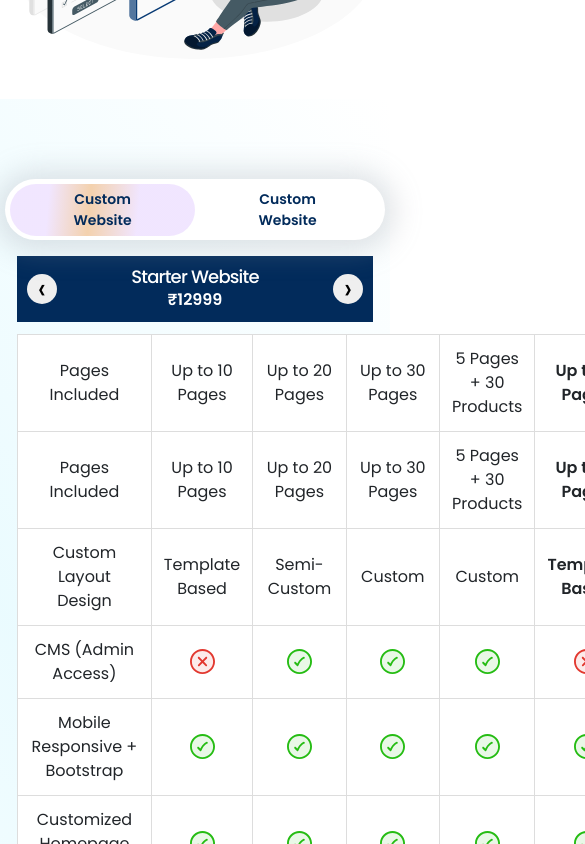
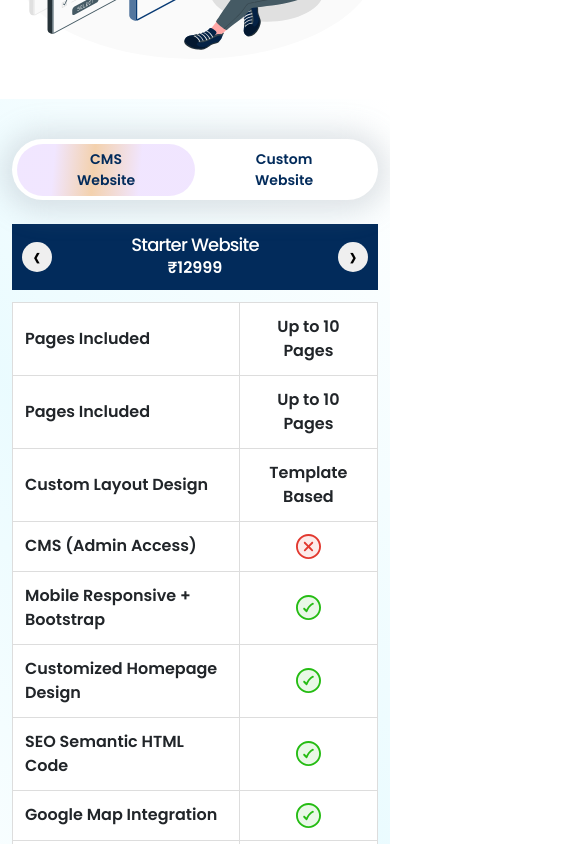
Before and after one commit to webique-technology/webique, a React (Vite) app: page /pricing in a window 390 px wide. Shown: the part 860-1704 px from the top of the page, 585 px wide, since content can reach past the window. Built offline with nearby package versions, Linux system fonts and the light colour scheme.

Commit message:
changes aniket for responsive 22120261043

```diff
--- a/src/assets/scss/InnerPricing.scss
+++ b/src/assets/scss/InnerPricing.scss
@@ -178,7 +178,6 @@
 }
 
 .arrow-container {
-  padding: 80px 0 80px 0;
   position: relative;
 
   .pricing-arrow {
@@ -190,10 +189,6 @@
     @media(max-width:767px) {
       display: none;
     }
-  }
-
-  @media(max-width:767px) {
-    padding: 40px 5px 40px 5px;
   }
 }
 
@@ -208,7 +203,7 @@
   .pricing-table {
     background: $white;
     position: relative;
-    z-index: 10;
+    z-index: 5;
 
     thead {
       position: sticky;
@@ -257,6 +252,10 @@
     }
   }
 
+  .tab-content {
+    width: 100%;
+  }
+
   .pricing-table {
     width: 100%;
     border-collapse: collapse;
@@ -292,6 +291,12 @@
     .mobile-plan-switcher {
       display: flex;
     }
+
+    .pricing-section .nav-tabs {
+      width: 100%;
+      position: relative !important;
+      z-index: 5 !important;
+    }
   }
 
 }
--- a/src/assets/scss/main.scss
+++ b/src/assets/scss/main.scss
@@ -344,6 +344,74 @@
         }
     }
 
+    .pricing-card {
+        // opacity: 0.8;
+        background: $light;
+        box-shadow: rgba(100, 100, 111, 0.2) 0px 7px 29px 0px;
+        border: 0;
+        cursor: pointer;
+        border-radius: $radius-m;
+
+        .msp-box {
+            position: absolute;
+            top: -20px;
+            right: -10px;
+            background: $dark-blue;
+            color: $white;
+            padding: 10px;
+            border-radius: 0 25px 0 25px;
+        }
+
+        .card-title {
+            padding: 6px 12px;
+            background: $trinery;
+            font-size: $font-size-base075;
+            width: max-content;
+            border-radius: $radius-m;
+            margin: 0;
+            cursor: not-allowed;
+        }
+
+        span {
+            color: $gray-text-2;
+            font-size: $font-size-base0875;
+        }
+
+        ul {
+            li {
+                p {
+                    line-height: $h5-lh;
+                }
+            }
+        }
+
+        .price-card-btn {
+            border: 1px solid $dark-blue;
+            background: none;
+            color: $dark-blue;
+            font-weight: 600;
+            padding: 12px;
+
+            &:hover {
+                background: $dark-blue;
+                color: $white;
+            }
+        }
+
+        &:hover {
+            background: $white;
+        }
+
+        @media(max-width:576px) {
+            .msp-box {
+                top: -27px;
+                right: 0px;
+            }
+        }
+    }
+}
+
+.nav-tab-div {
     .nav-tabs {
         background: $white;
         // box-shadow: rgb(0, 11, 22) 0px 8px 24px;
@@ -419,71 +487,6 @@
             }
         }
     }
-
-    .pricing-card {
-        // opacity: 0.8;
-        background: $light;
-        box-shadow: rgba(100, 100, 111, 0.2) 0px 7px 29px 0px;
-        border: 0;
-        cursor: pointer;
-        border-radius: $radius-m;
-
-        .msp-box {
-            position: absolute;
-            top: -20px;
-            right: -10px;
-            background: $dark-blue;
-            color: $white;
-            padding: 10px;
-            border-radius: 0 25px 0 25px;
-        }
-
-        .card-title {
-            padding: 6px 12px;
-            background: $trinery;
-            font-size: $font-size-base075;
-            width: max-content;
-            border-radius: $radius-m;
-            margin: 0;
-            cursor: not-allowed;
-        }
-
-        span {
-            color: $gray-text-2;
-            font-size: $font-size-base0875;
-        }
-
-        ul {
-            li {
-                p {
-                    line-height: $h5-lh;
-                }
-            }
-        }
-
-        .price-card-btn {
-            border: 1px solid $dark-blue;
-            background: none;
-            color: $dark-blue;
-            font-weight: 600;
-            padding: 12px;
-
-            &:hover {
-                background: $dark-blue;
-                color: $white;
-            }
-        }
-
-        &:hover {
-            background: $white;
-        }
-
-        @media(max-width:576px) {
-            .msp-box {
-                top: -27px;
-                right: 0px;
-            }
-        }
 }
 
 .tab-card-576 {
@@ -504,4 +507,3 @@
         }
     }
 }
-}
--- a/src/components/WorldwideBusiness.jsx
+++ b/src/components/WorldwideBusiness.jsx
@@ -175,7 +175,7 @@ const WorldwideBusiness = () => {
                     </div>
                     <Row className="row g-4">
                         {businessLogo.map((value, i) => (
-                            <Col className="" key={i}>
+                            <Col xs={6} sm={4} md={3} lg={2} className="" key={i}>
                                 <div className="chrome-card">
                                     <img
                                         src={value.image}
--- a/src/components/pricing.jsx
+++ b/src/components/pricing.jsx
@@ -126,12 +126,12 @@ const PricingSection = () => {
 
     const planClick = (selectedPlan) => {
         setSubscriptionPlan(selectedPlan);
-        console.log("Clicked key:", selectedPlan);
+        // console.log("Clicked key:", selectedPlan);
     };
     const keyClick = (e) => {
         const text = e.target.innerText;
         setKey(text);
-        console.log("Clicked key:", text);
+        // console.log("Clicked key:", text);
     };
 
     useEffect(() => {
--- a/src/components/shared/PriceTable.jsx
+++ b/src/components/shared/PriceTable.jsx
@@ -23,7 +23,7 @@ const PricingPgaeData = [
       {
         pricingPackName: "Business Website",
         packPrice: "₹24999",
-        planType: "Besic popular"
+        planType: "Basic Popular"
       },
       {
         pricingPackName: "Enterprise Website",
@@ -240,7 +240,7 @@ const PricingPgaeData = [
   },
   // custome website
   {
-    pricingType: "custome",
+    pricingType: "custome-website",
     plans: [
       {
         pricingPackName: "Starter Website",
@@ -250,7 +250,7 @@ const PricingPgaeData = [
       {
         pricingPackName: "Business Website",
         packPrice: "₹24999",
-        planType: "Besic popular"
+        planType: "Basic Popular"
       },
       {
         pricingPackName: "Enterprise Website",
@@ -404,21 +404,35 @@ const PricingPgaeData = [
 const PriceTable = ({ initialPlan, initialType }) => {
   const [activeType, setActiveType] = useState(initialType || "cms-website");
   const [activePlan, setActivePlan] = useState(0);
-
-  console.log("getting props data from Pricing Page:", initialPlan, initialType);
+  const [isFromHomePage, setIsFromHomePage] = useState(
+    Boolean(initialPlan && initialType)
+  );
 
   const navRefs = useRef({});
-  const [ghostStyle, setGhostStyle] = useState({});
+  const [isMobile, setIsMobile] = useState(false);
+  const [ghostStyle, setGhostStyle] = useState({
+    width: 0,
+    left: 0,
+    top: 0,
+    height: 0,
+  });
+  console.log("getting props data from Pricing Page:", initialPlan, initialType);
 
   const selectedData =
     PricingPgaeData.find((item) => item.pricingType === activeType) ||
     PricingPgaeData[0];
 
   const plans = selectedData?.plans || [];
-  console.log("plans:", plans);
-
+  // console.log("plans:", plans);
   const features = selectedData?.features || [];
   // console.log("features:", features);
+
+  console.log("is form home:", isFromHomePage, ":", isFromHomePage && plans.planType === initialPlan);
+
+  // make effect for refresh the tab on click
+  useEffect(() => {
+    setIsFromHomePage(Boolean(initialPlan && initialType));
+  }, [initialPlan, initialType]);
 
 
   useEffect(() => {
@@ -439,11 +453,7 @@ const PriceTable = ({ initialPlan, initialType }) => {
     }
   }, [initialType]);
 
-
-  /* =======================
-     ICON RENDER
-  ======================= */
-
+  /* icon render */
   const renderValue = (value) => {
     if (!value) return null;
     const v = value.toLowerCase();
@@ -457,60 +467,100 @@ const PriceTable = ({ initialPlan, initialType }) => {
     return value;
   };
 
-  /* =======================
-     GHOST TAB ANIMATION
-  ======================= */
+  /* //====ghost div animation */
+  const isRTL =
+    typeof window !== "undefined" &&
+    getComputedStyle(document.documentElement).direction === "rtl";
+
+  const updateGhost = () => {
+    const currentTab = navRefs.current[activeType];
+    if (!currentTab) return;
+
+    const parent = currentTab.offsetParent;
+    if (!parent) return;
+
+    const tabRect = currentTab.getBoundingClientRect();
+    const parentRect = parent.getBoundingClientRect();
+
+    const x = isRTL
+      ? parentRect.right - tabRect.right
+      : tabRect.left - parentRect.left;
+
+    setGhostStyle({
+      width: tabRect.width,
+      height: tabRect.height,
+      top: tabRect.top - parentRect.top,
+      x,
+    });
+  };
 
   useEffect(() => {
-    const el = navRefs.current[activeType];
-    if (!el) return;
+    updateGhost();
 
-    setGhostStyle({
-      width: el.offsetWidth,
-      left: el.offsetLeft,
-      height: "85%",
-      top: 5,
+    const currentTab = navRefs.current[activeType];
+    if (!currentTab) return;
+
+    const resizeObserver = new ResizeObserver(() => {
+      requestAnimationFrame(updateGhost);
     });
+
+    resizeObserver.observe(currentTab);
+    window.addEventListener("resize", updateGhost);
+
+    return () => {
+      resizeObserver.disconnect();
+      window.removeEventListener("resize", updateGhost);
+    };
   }, [activeType]);
-
-  /* =======================
-     JSX
-  ======================= */
+  /* //============== ghost div animation */
 
   return (
-    <div className="pricing-section">
-      <Container className="">
+    <div className="pricing-section ">
+      <div className="pricing-container d-flex flex-column gap-4 gap-sm-5 align-items-center">
         <Tab.Container
           activeKey={initialType || activeType}
           onSelect={(k) => {
             setActiveType(k);
             setActivePlan(0);
+            setIsFromHomePage(false)
           }}
         >
           {/* ---------- TABS ---------- */}
-          <div className="nav-tab-div position-relative mb-3 mb-md-5">
-            <Row className="align-items-center justify-content-center ">
+          <div className="position-relative nav-tab-div">
             <Nav className="nav-tabs justify-content-center position-relative">
+              {/* Ghost Div */}
               <motion.div
                 className="nav-ghost-div position-absolute"
-                  animate={ghostStyle}
-                  transition={{ type: "spring", stiffness: 300, damping: 30 }}
+                style={{
+                  width: ghostStyle.width,
+                  height: ghostStyle.height,
+                  top: ghostStyle.top,
+                  left: 0,
+                }}
+                animate={{ x: ghostStyle.x }}
+                transition={{
+                  type: "spring",
+                  stiffness: 350,
+                  damping: 30,
+                }}
               />
-
-                {PricingPgaeData.map((item) => (
-                  <Nav.Item key={item.pricingType}>
+              <Nav.Item>
                 <Nav.Link
-                      eventKey={item.pricingType}
-                      ref={(el) => (navRefs.current[item.pricingType] = el)}
+                  ref={(el) => (navRefs.current["cms-website"] = el)}
+                  eventKey="cms-website"
                 >
-                      {item.pricingType === "custome-website"
-                        ? "CMS Website"
-                        : "Custom Website"}
+                  <span>CMS Website</span>
                 </Nav.Link>
               </Nav.Item>
-                ))}
+              <Nav.Item>
+                <Nav.Link
+                  ref={(el) => (navRefs.current["custome-website"] = el)}
+                  eventKey="custome-website"
+                >
+                  <span>Custom Website</span>
+                </Nav.Link>
+              </Nav.Item>
             </Nav>
-            </Row>
           </div>
 
           {/* ---------- CONTENT ---------- */}
@@ -559,30 +609,34 @@ const PriceTable = ({ initialPlan, initialType }) => {
                         </th>
                       ))}
 
-                      {/* <th
-                        // className="mobile-only"
-                        className={initialPlan === plans || initialType === tab.pricingType ? "text-dark" : "text-primary"}
+                      <th
+                        className="mobile-only"
+                      // className={initialPlan === plans || initialType === tab.pricingType ? "text-dark" : "text-primary"}
                       >
                         {plans[activePlan].pricingPackName}
-                      </th> */}
+                      </th>
                     </tr>
                   </thead>
 
                   <tbody>
                     {features.map((row, i) => (
                       <tr key={i}>
-                        <td>{row.feature}</td>
+                        <td className="text-start fw-semibold">{row.feature}</td>
 
-                        {plans.map((_, idx) => {
-                          const mapKey = [
-                            "starter",
-                            "business",
-                            "enterprise",
-                            "ecommerce",
-                          ][idx];
+                        {plans.map((plan, idx) => {
+                          const mapKey = ["starter", "business", "enterprise", "ecommerce"][idx];
 
                           return (
-                            <td key={idx} /*className="desktop-only"*/ className={mapKey === initialPlan ? "activeTypePlan" : " "}>
+                            <td
+                              key={idx}
+                              className={
+                                isFromHomePage &&
+                                  activeType === tab.pricingType &&
+                                  plan.planType === activePlan
+                                  ? "activeTypePlan"
+                                  : "desktop-only"
+                              }
+                            >
                               {renderValue(row[mapKey])}
                             </td>
                           );
@@ -605,7 +659,7 @@ const PriceTable = ({ initialPlan, initialType }) => {
             ))}
           </Tab.Content>
         </Tab.Container>
-      </Container>
+      </div>
     </div>
   );
 };
--- a/src/pages/portfolio.jsx
+++ b/src/pages/portfolio.jsx
@@ -265,7 +265,7 @@ const Portfolio = () => {
 
 
                     {/* <Masonry /> */}
-
+{/*
                     <svg width="150" height="150" viewBox="0 0 110 110" xmlns="http://www.w3.org/2000/svg">
                         <path
                             fill="#1886FF"
@@ -288,7 +288,7 @@ const Portfolio = () => {
                     </svg>
                     <svg width="48px" height="48px" viewBox="0 0 24 24" fill="#1886FF" xmlns="http://www.w3.org/2000/svg">
                         <path d="M4.40701 3.41403C3.94876 3.27925 3.71963 3.21186 3.56363 3.27001C3.42768 3.32069 3.32045 3.42793 3.26977 3.56387C3.21162 3.71988 3.27901 3.949 3.41379 4.40726L7.61969 18.7073C7.74493 19.1332 7.80756 19.3461 7.93395 19.4449C8.04424 19.5312 8.18564 19.5672 8.32377 19.5443C8.48206 19.5181 8.639 19.3611 8.95286 19.0473L11.9999 16.0002L16.4343 20.4345C16.6323 20.6325 16.7313 20.7315 16.8454 20.7686C16.9459 20.8012 17.054 20.8012 17.1545 20.7686C17.2686 20.7315 17.3676 20.6325 17.5656 20.4345L20.4343 17.5659C20.6323 17.3679 20.7313 17.2689 20.7684 17.1547C20.801 17.0543 20.801 16.9461 20.7684 16.8457C20.7313 16.7315 20.6323 16.6325 20.4343 16.4345L15.9999 12.0002L19.047 8.95311C19.3609 8.63924 19.5178 8.48231 19.5441 8.32402C19.567 8.18589 19.5309 8.04448 19.4447 7.93419C19.3458 7.8078 19.1329 7.74518 18.7071 7.61993L4.40701 3.41403Z" stroke="#1886FF" stroke-width="1" stroke-linecap="butt" stroke-linejoin="miter" />
-                    </svg>
+                    </svg> */}
 
 
                 </Container>
```
Also changed, not shown: src/assets/scss/chormeGrid.scss (+5 -2 lines), src/components/WhatWeOffer.jsx (+5 -90 lines), src/pages/Pricing.jsx (+7 -8 lines), src/style/StackCards.scss (+12 -3 lines). Lines whose indentation alone changed are shown as unchanged.
